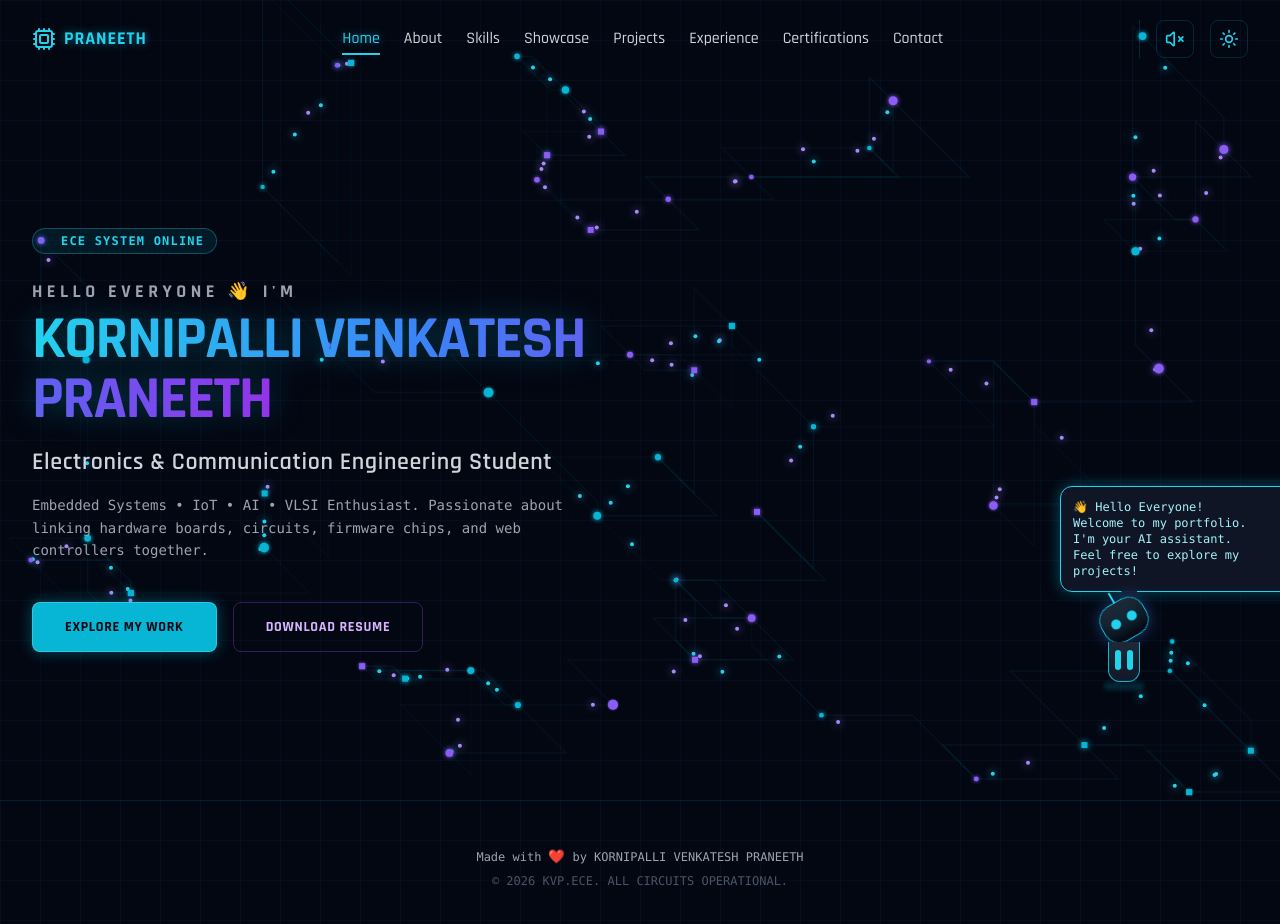
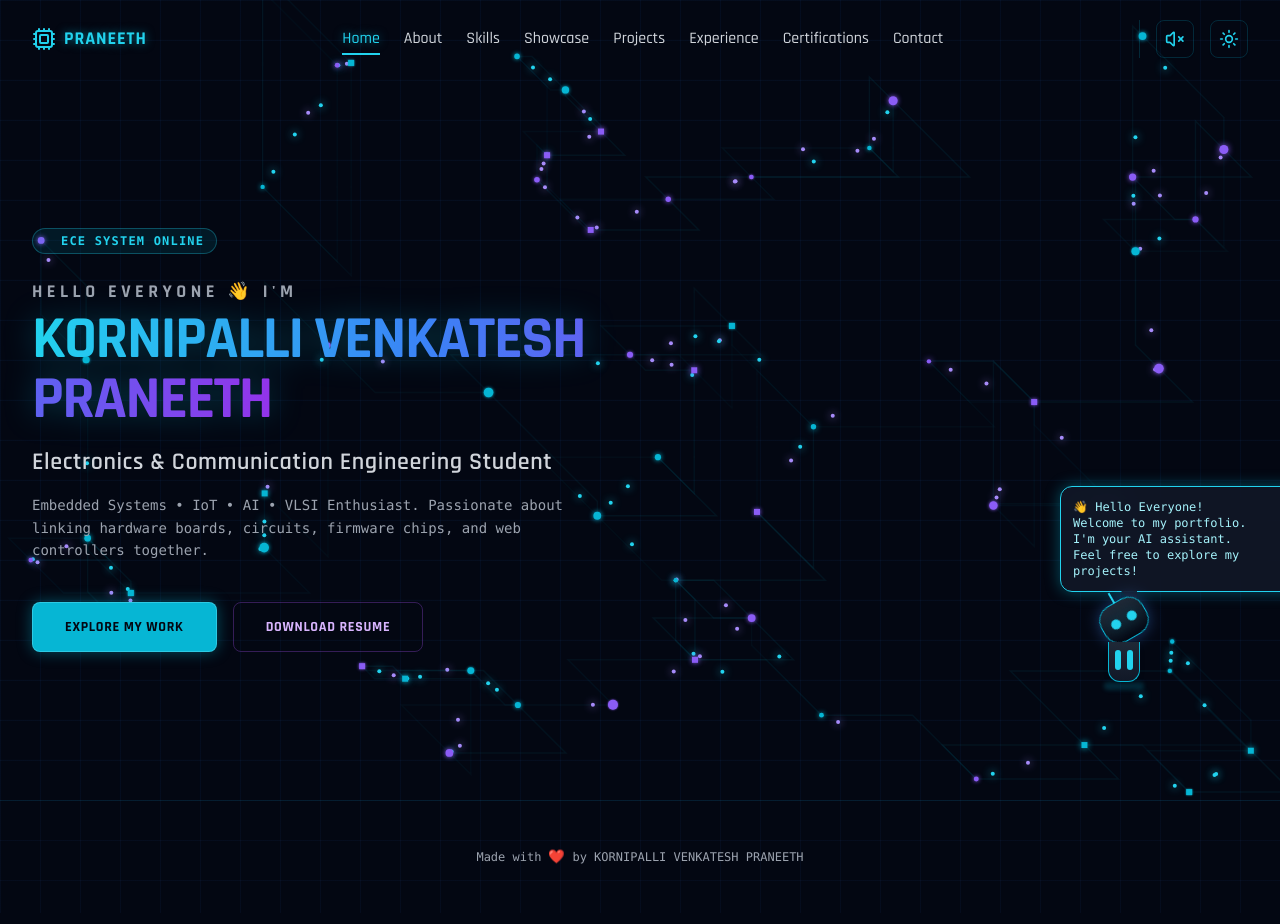
Before and after one commit to PraneethKV27/Portfolio, a React (Vite) app: page / in a window 1280 px wide. Shown: the top 924 px of the page. Built offline with nearby package versions, Linux system fonts and the light colour scheme.

Commit message:
content: remove copyright line from footer

```diff
--- a/src/App.jsx
+++ b/src/App.jsx
@@ -630,9 +630,7 @@ export default function App({ activeSection, setActiveSection }) {
         <p className="flex items-center justify-center gap-2">
           Made with <span className="text-red-500 heartbeat">❤️</span> by KORNIPALLI VENKATESH PRANEETH
         </p>
-        <p className="mt-2 text-gray-600">
-          © {new Date().getFullYear()} KVP.ECE. ALL CIRCUITS OPERATIONAL.
-        </p>
+
       </footer>
     </div>
   );
```
